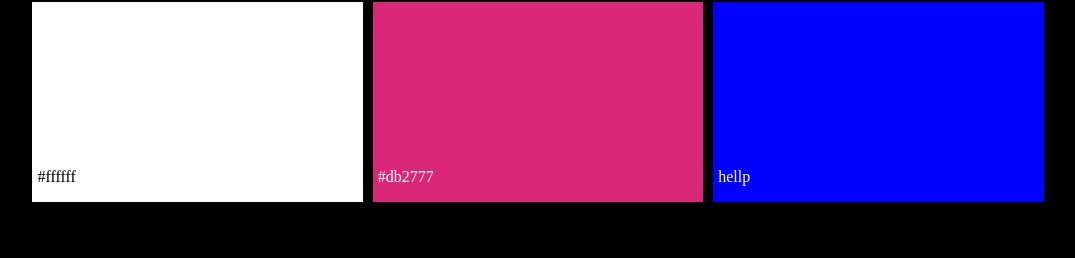
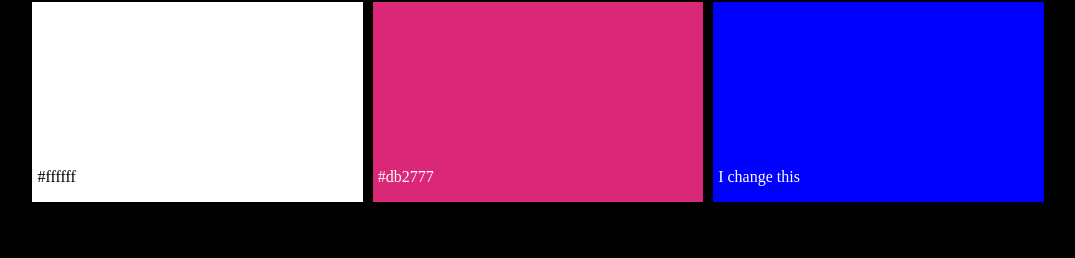
Before and after one commit to arjunsingh27/ColorPicker, a plain HTML site: page index.html in a window 1280 px wide. Shown: the part 1196-1454 px from the top of the page, without its empty margins (102-1177 px from the left). Drawn offline with Linux system fonts and the light colour scheme.

Commit message:
i change name

```diff
--- a/index.html
+++ b/index.html
@@ -31,7 +31,7 @@
     <div class="gridItem thin-blue"><p>#ccd6f6</p></div>
     <div class="gridItem white"><p>#ffffff</p></div>
     <div class="gridItem pink"><p> #db2777</p></div>
-    <div class="gridItem"><p>hellp</p></div>
+    <div class="gridItem"><p>I change this</p></div>
     </div>
 </div>
 </section>
```
